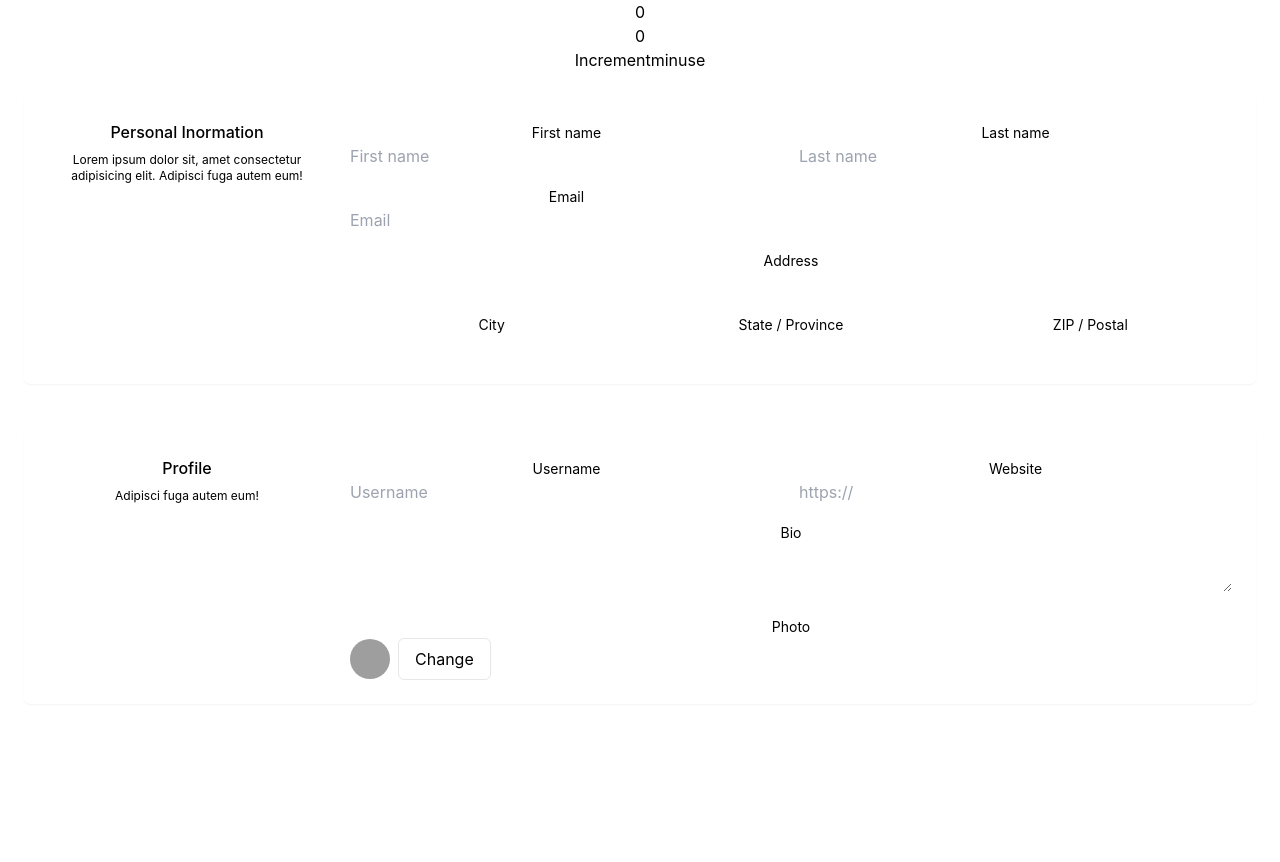
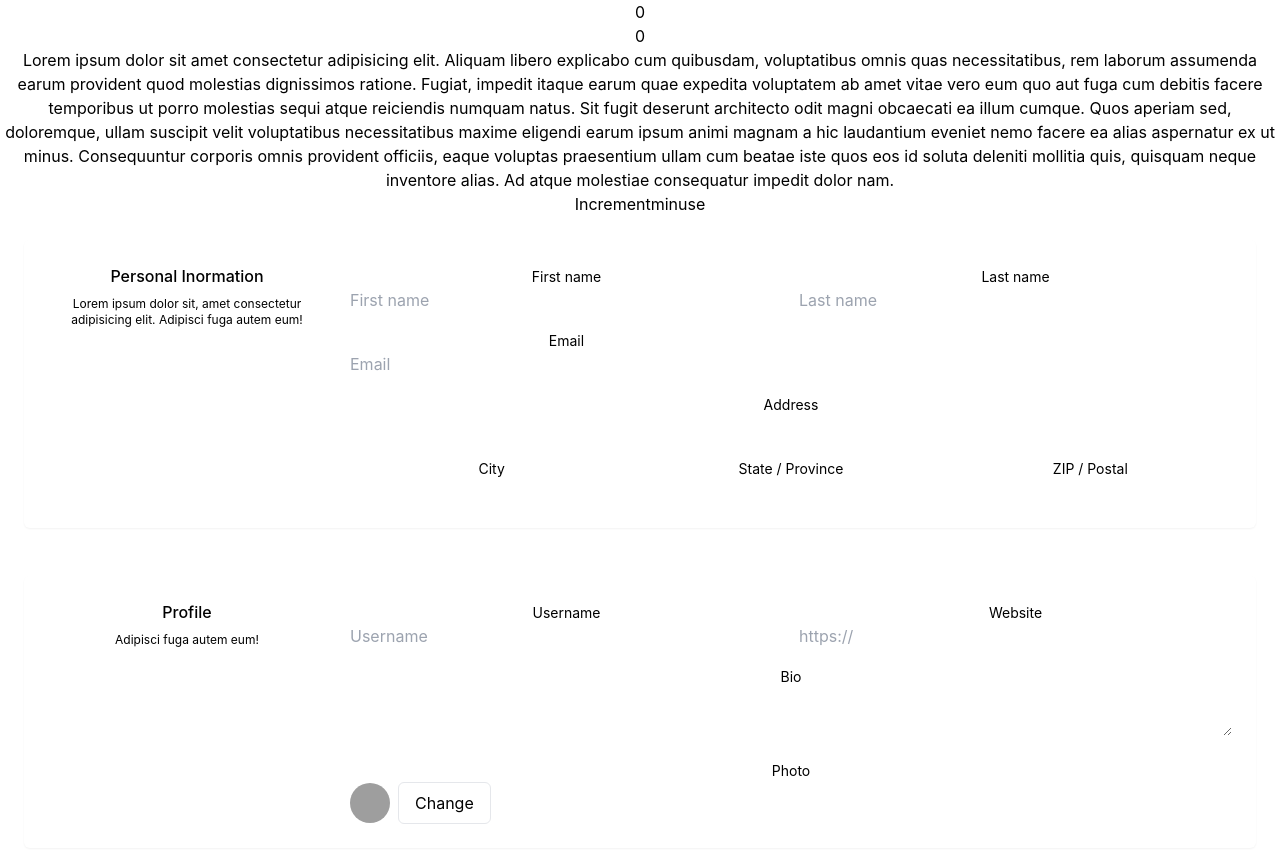
Before and after one commit to FahadMridha/counter_app, a React (Create React App) app: page / in a window 1280 px wide. Shown: the top 862 px of the page. Before the commit the page ends 800 px from the top, so only its background shows below. Built offline with nearby package versions, Linux system fonts and the light colour scheme; grey boxes are pictures that could not be loaded.

Commit message:
counter  description added

```diff
--- a/src/component/Child.js
+++ b/src/component/Child.js
@@ -15,6 +15,21 @@ const Child = () => {
   return (
     <div className="text-center">
       <p>{state}</p>
+      <p>
+        Lorem ipsum dolor sit amet consectetur adipisicing elit. Aliquam libero
+        explicabo cum quibusdam, voluptatibus omnis quas necessitatibus, rem
+        laborum assumenda earum provident quod molestias dignissimos ratione.
+        Fugiat, impedit itaque earum quae expedita voluptatem ab amet vitae vero
+        eum quo aut fuga cum debitis facere temporibus ut porro molestias sequi
+        atque reiciendis numquam natus. Sit fugit deserunt architecto odit magni
+        obcaecati ea illum cumque. Quos aperiam sed, doloremque, ullam suscipit
+        velit voluptatibus necessitatibus maxime eligendi earum ipsum animi
+        magnam a hic laudantium eveniet nemo facere ea alias aspernatur ex ut
+        minus. Consequuntur corporis omnis provident officiis, eaque voluptas
+        praesentium ullam cum beatae iste quos eos id soluta deleniti mollitia
+        quis, quisquam neque inventore alias. Ad atque molestiae consequatur
+        impedit dolor nam.
+      </p>
       <button
         onClick={() => dispatch({ type: "INCREMENT", payload: { count: 5 } })}
       >
```
